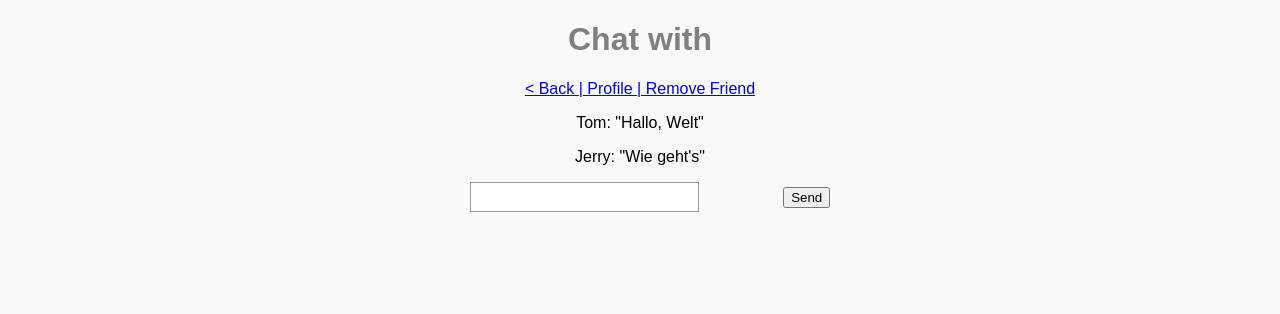
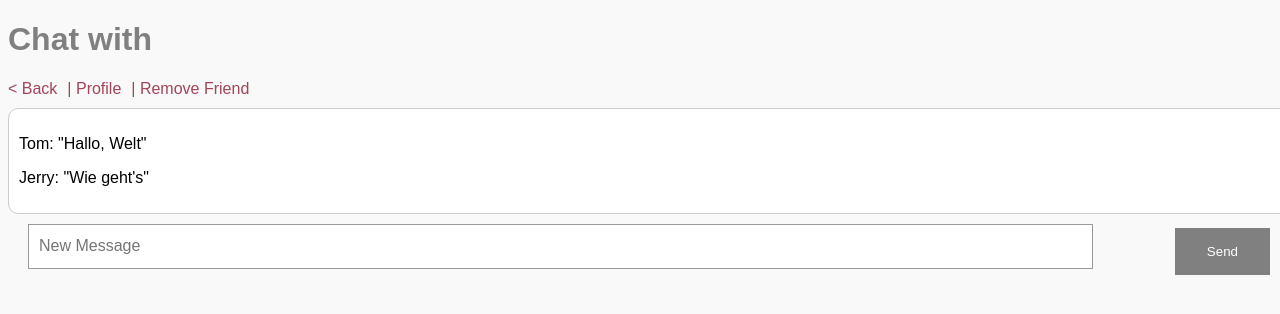
Before and after one commit to 7676julia/Chat_ohne_svelte, a PHP site: page /chat.html in a window 1280 px wide. Shown: the top 314 px of the page. Run offline with PHP 8.4, Linux system fonts and the light colour scheme.

Commit message:
some css

```diff
--- a/chat.html
+++ b/chat.html
@@ -5,21 +5,22 @@
     <meta name="viewport" content="width=device-width, initial-scale=1.0">
     <title>Document</title>
     <link rel="stylesheet" href="text.css">
-    <link rel="stylesheet" href="bilder.css">
-    <link rel="stylesheet" href="formulare.css">
-    <link rel="stylesheet" href="links.css">
+    <link rel="stylesheet" href="formulareLinks.css">
 </head>
 <body>
-    <h1>Chat with</h1>
-    <a href="freundeliste.html"> < Back </a>
-    <a href="einstellungen.html"> | Profile </a>
-    <a href="freundeliste.html"> | Remove Friend</a><br>
+    <h1 class="left">Chat with</h1>
+    <a href="freundeliste.html" class="leftL"> < Back </a>
+    <a href="einstellungen.html"class="leftL"> | Profile </a>
+    <a href="freundeliste.html"class="leftL"> | Remove Friend</a><br>
 
+    <span class="chat">
     <p>Tom: "Hallo, Welt"</p>
     <p>Jerry: "Wie geht's"</p>
+    </span>
+
     <form action="chat.html">
         <label for="eintragFeld"></label>
-        <input type='text' id='eintragFeld'>
+        <input type='text' id='eintragFeld' placeholder="New Message">
 
         <a href="login.html">
             <input type="button" value="Send">
--- a/einstellungen.html
+++ b/einstellungen.html
@@ -5,9 +5,7 @@
     <meta name="viewport" content="width=device-width, initial-scale=1.0">
     <title>Document</title>
     <link rel="stylesheet" href="text.css">
-    <link rel="stylesheet" href="bilder.css">
-    <link rel="stylesheet" href="formulare.css">
-    <link rel="stylesheet" href="links.css">
+    <link rel="stylesheet" href="formulareLinks.css">
 </head>
 <body>
 
--- a/formulareLinks.css
+++ b/formulareLinks.css
@@ -1,6 +1,5 @@
-
-img {
-    border-radius: 50%;
+form {
+    display: flex;
 }
 
 label {
@@ -17,8 +16,19 @@ input[type="text"]{
     border: 1px solid #999;
     padding: 5px 10px;
 }
+#eintragFeld {
+    flex-grow: 1;
+}
 
 input[type=button] {
+    border: none;
+    background-color: grey;
+    color:white;
+    margin: 4px 2px;
+    padding: 16px 32px;
+}
+
+button {
     border: none;
     background-color: grey;
     color:white;
@@ -35,6 +45,12 @@ input[type=submit] {
 }
 
 a {
-    color: black;
     text-decoration: none;
+    color: blue;
 }
+
+.leftL {
+    float: left;
+    margin-right: 10px;
+    color: rgb(162, 68, 90);
+}
--- a/login.html
+++ b/login.html
@@ -6,9 +6,7 @@
     <meta name="viewport" content="width=device-width, initial-scale=1.0">
     <title>Document</title>
     <link rel="stylesheet" href="text.css">
-    <link rel="stylesheet" href="bilder.css">
-    <link rel="stylesheet" href="formulare.css">
-    <link rel="stylesheet" href="links.css">
+    <link rel="stylesheet" href="formulareLinks.css">
 </head>
 
 <body>
--- a/logout.html
+++ b/logout.html
@@ -5,9 +5,7 @@
     <meta name="viewport" content="width=device-width, initial-scale=1.0">
     <title>Document</title>
     <link rel="stylesheet" href="text.css">
-    <link rel="stylesheet" href="bilder.css">
-    <link rel="stylesheet" href="formulare.css">
-    <link rel="stylesheet" href="links.css">
+    <link rel="stylesheet" href="formulareLinks.css">
 </head>
 <body>
     <img src="images/logout.png" style="height: 100px">
--- a/registrieren.html
+++ b/registrieren.html
@@ -5,9 +5,7 @@
     <meta name="viewport" content="width=device-width, initial-scale=1.0">
     <title>Document</title>
     <link rel="stylesheet" href="text.css">
-    <link rel="stylesheet" href="formulare.css">
-    <link rel="stylesheet" href="bilder.css">
-    <link rel="stylesheet" href="links.css">
+    <link rel="stylesheet" href="formulareLinks.css">
 </head>
 <body>
     <img src="images/user.png" style="height: 100px">
--- a/text.css
+++ b/text.css
@@ -26,6 +26,17 @@ h1 {
     font-family: Arial, Helvetica, sans-serif;
 }
 
+h1.left {
+    text-align: left;
+}
+
+h2{
+    text-align: left;
+    color: gray;
+    font-size: 1.5 em;
+    font-family: Arial, Helvetica, sans-serif;
+}
+
 fieldset {
     border: 1px dotted #ccc;
     padding: 10px;
@@ -36,9 +47,22 @@ fieldset {
 ul{
     list-style-type: none;
     text-align: left;
+    background-color: white;
+    margin: 20px 0;
+    padding: 20px;
+    border-style: solid;
+    border-color: #ccc;
+    border-radius: 5px;
+    border-width: 1px;
 }
+
+
 ul li{
     margin-bottom: 20px;
+}
+
+ol {
+    text-align: left;
 }
 .messageCount {
     float: right;
@@ -70,3 +94,13 @@ input[type="text"]{
     border: 1px solid #999;
     padding: 5px 10px;
 }
+.chat {
+    background-color: white; /* Hintergrundfarbe des gesamten Feldes */
+    width:100%;
+    border-radius: 10px; /* Abgerundete Ecken */
+    margin: 10px auto; /* Abstand nach außen und Zentrierung */
+    border: 1px solid #ccc; /* Optional: Rahmen */
+    display: inline-block; /* Passt sich dem Inhalt an */
+    text-align: left; /* Text links ausrichten */
+    padding: 10px; /* Innenabstand */
+}
```
Also changed, not shown: freundeliste.html (+3 -5 lines).
